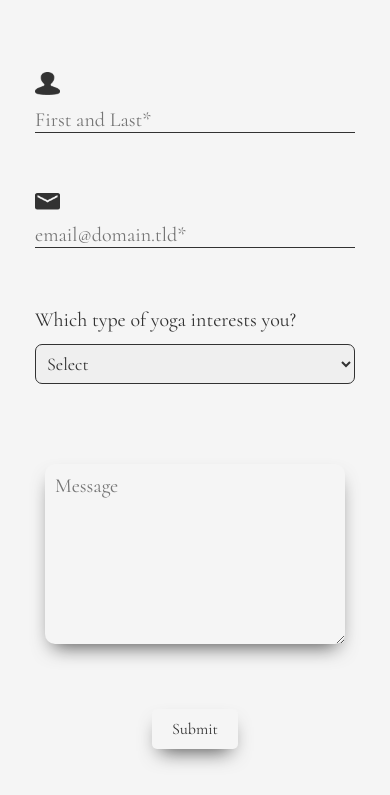
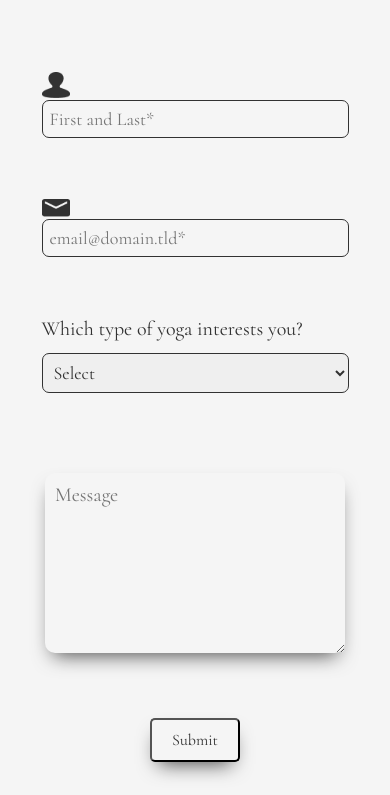
Before and after one commit to k-kenney/christinahealingarts, a website built with Vite: page index.html in a window 390 px wide. Shown: the part 6009-6804 px from the top of the page. Built offline with nearby package versions, Linux system fonts and the light colour scheme; a web font is replaced by a local one; what @hotwired/stimulus would draw is missing.

Commit message:
trial for safari on phone

```diff
--- a/index.html
+++ b/index.html
@@ -144,11 +144,11 @@
           <fieldset id="fs-frm-inputs">
             <div class="contact-col-1">
               <div class="name-section">
-                <label for="full-name"><img src="img/person-icon.png" alt="person" class="person-icon"></label>
+                <label for="full-name"><img src="img/person-icon.png" alt="person" class="contact-icon"></label>
                 <input type="text" name="name" id="full-name" placeholder="First and Last*" required="">
               </div>
               <div class="email-section">
-                <label for="email-address"><img src="img/email-icon.png" alt="person" class="person-icon"></label>
+                <label for="email-address"><img src="img/email-icon.png" alt="person" class="contact-icon"></label>
                 <input type="email" name="_replyto" id="email-address" placeholder="email@domain.tld*" required="">
               </div>
               <label for="yoga-type" class="yoga-type">Which type of yoga interests you?</label>
--- a/stylesheets/components/_contact.scss
+++ b/stylesheets/components/_contact.scss
@@ -52,7 +52,7 @@
       outline-style: solid;
       outline-width: thin;
       border-radius: 4px;
-      outline-color: transparent;
+      outline-color: $softblack;
       box-shadow: 0 10px 35px -8px rgba(0, 0, 0,.7);
       outline-offset: -1px;
     }
@@ -119,7 +119,8 @@
       text-decoration: none;
       font-family: $body-font;
       font-size: 16px;
-      border: none;
+      -webkit-border: none;
+      -moz-border: none;
       border-radius: 5px;
       box-shadow: 0 10px 20px -8px rgba(0, 0, 0,.7);
       cursor: pointer;
@@ -151,8 +152,6 @@
         #yoga-type {
           margin-bottom: 50px;
         }
-
-
       }
     }
   }
@@ -168,14 +167,23 @@
           justify-content: center;
 
           #full-name, #email-address {
-            margin-bottom: 60px;
-            padding-right: 140px;
+            border-radius: 7px;
+            border: solid 1px $softblack;
+            padding: 7px;
+            font-family: $body-font;
+            font-size: 18px;
+            margin-top: 1px;
+            color: $softblack;
+          }
+
+          .contact-icon {
+            width: 28px;
+            margin-bottom: -4px;
           }
 
           #yoga-type {
             margin-bottom: 0;
           }
-
         }
       }
   }
```
